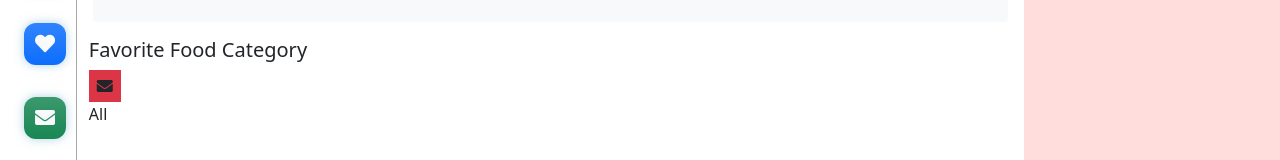
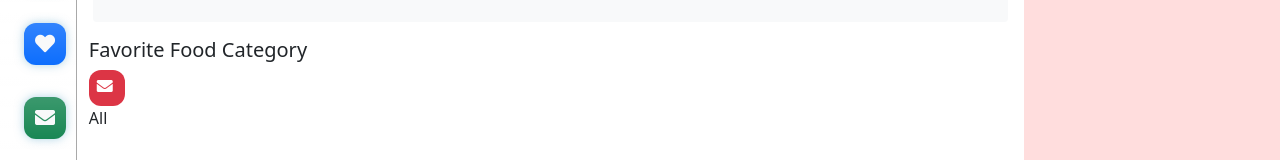
Before and after one commit to santokhan/quick-food, a React (Create React App) app in the folder client/: page / in a window 1280 px wide. Shown: the part 219-379 px from the top of the page. Built offline with nearby package versions, Linux system fonts and the light colour scheme.

Commit message:
Update app-middle.css

```diff
--- a/client/src/component/app-middle/app-middle.css
+++ b/client/src/component/app-middle/app-middle.css
@@ -7,3 +7,10 @@
 .capsule {
     border-radius: 100px;
 }
+
+.app-middle .icon-container {
+    color: white;
+    width: 36px;
+    height: 36px;
+    border-radius: 0.75rem;
+}
```
